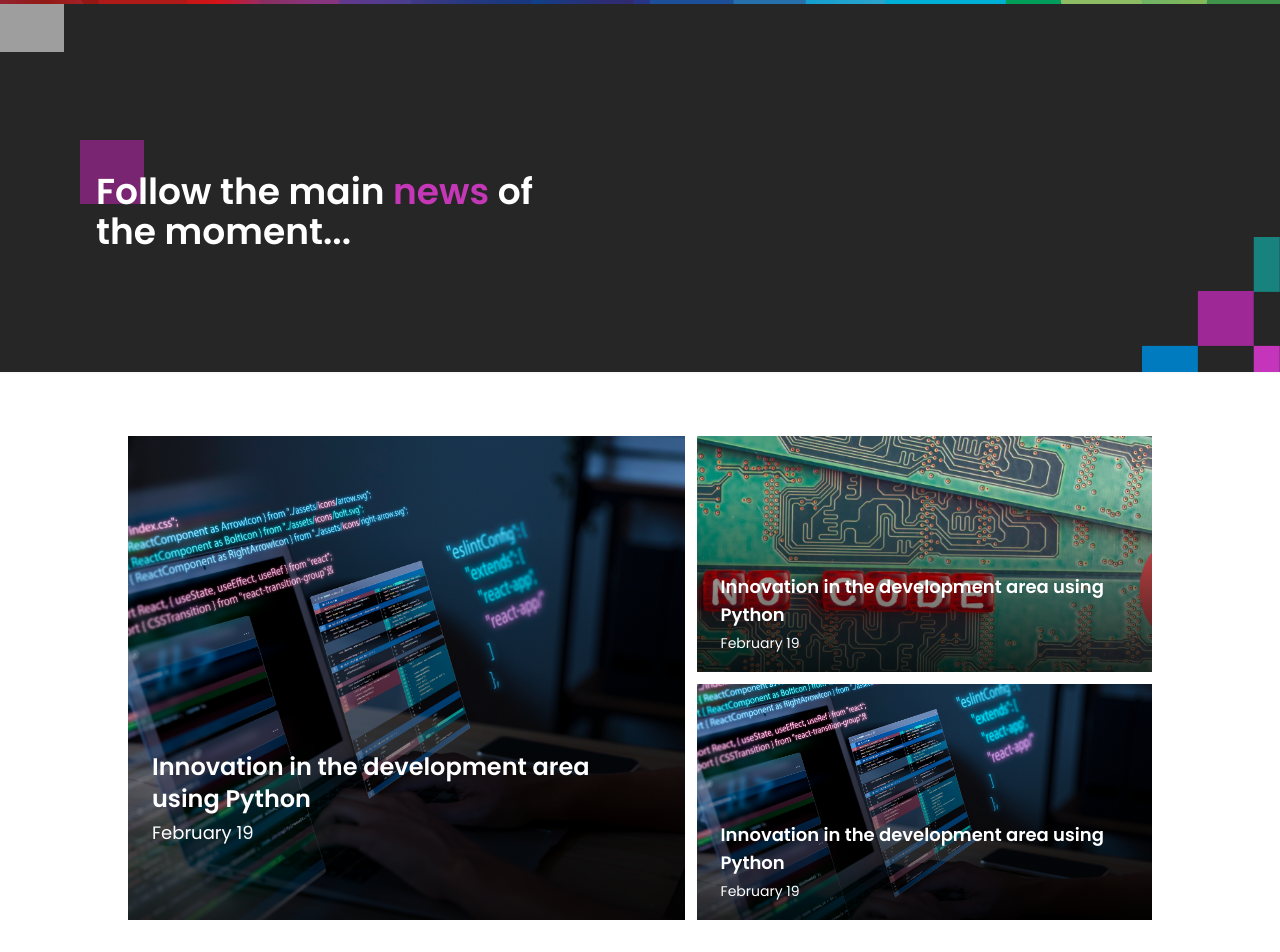
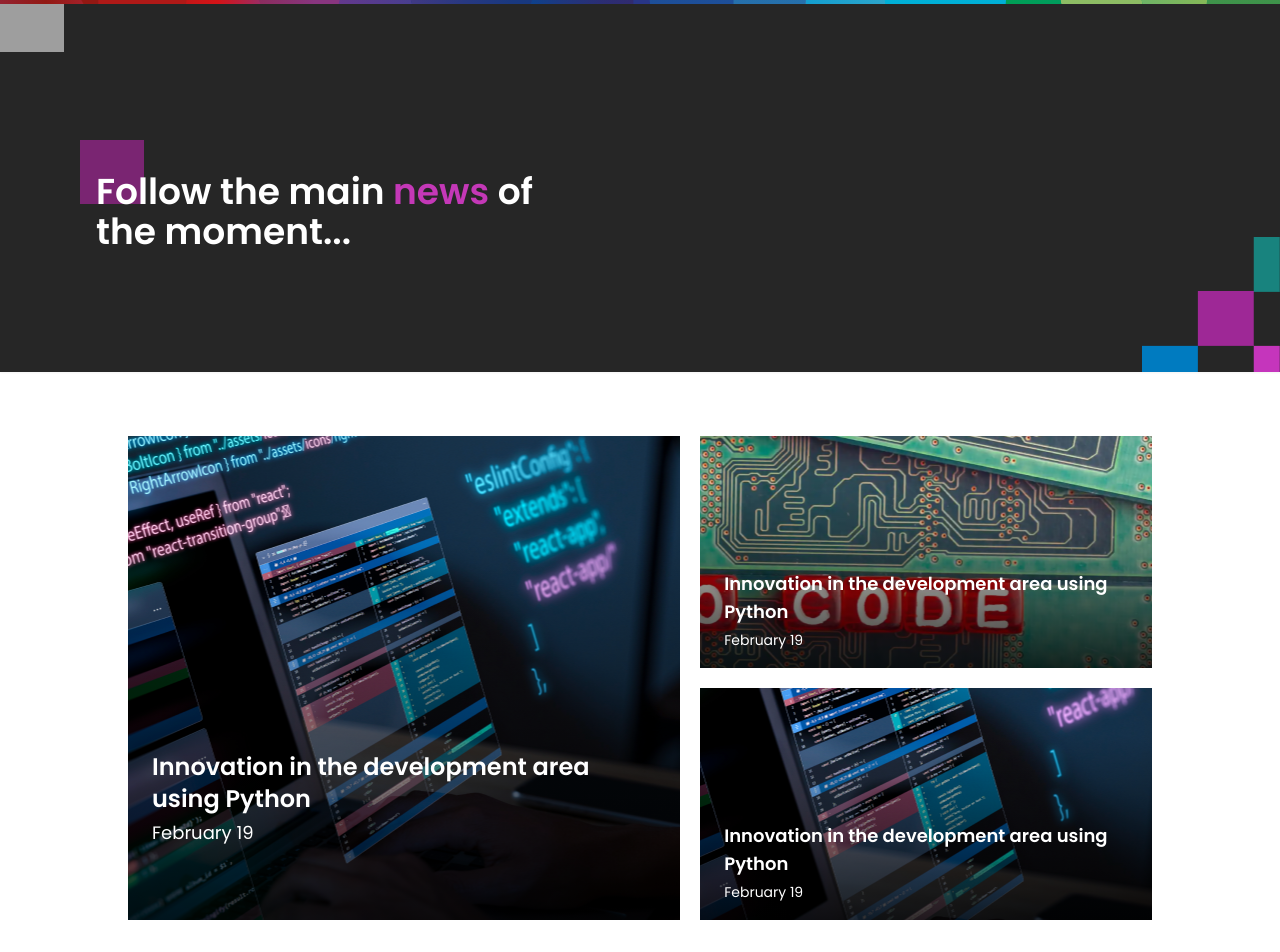
Before and after one commit to BDTechCenter/front-end, a Next.js app: page /home in a window 1280 px wide. Shown: the top 952 px of the page. Built offline with nearby package versions, Linux system fonts and the light colour scheme; grey boxes are pictures that could not be loaded.

Commit message:
feat: animation component

```diff
--- a/src/components/base/home/MainNewsCardHome.tsx
+++ b/src/components/base/home/MainNewsCardHome.tsx
@@ -13,11 +13,11 @@ export default function MainNewsCardHome() {
 				{newsList.length === 0 ? (
 					<ImageError data={newsError} />
 				) : (
-					<div className="flex flex-row w-full h-full gap-3">
+					<div className="flex flex-row w-full h-full gap-5">
 						<div className="w-[55%] h-full">
 							<NewsCardHome data={newsList[0]} orientation={"relative"} />
 						</div>
-						<div className="w-[45%] flex flex-col gap-3 justify-center items-center">
+						<div className="w-[45%] flex flex-col gap-5 justify-center items-center">
 							{newsList?.slice(1).map((newsItem) => (
 								<NewsCardHome data={newsItem} />
 							))}
--- a/src/components/base/home/NewsCardHome.tsx
+++ b/src/components/base/home/NewsCardHome.tsx
@@ -9,7 +9,7 @@ export default function NewsCardHome({ data, orientation }: NewsCardProps) {
 	return (
 		<div
 			style={{ backgroundImage: `url(${data?.img})` }}
-			className="relative h-full w-full bg-cover bg-center"
+			className="relative h-full w-full cursor-pointer bg-center scale-100 transition-all duration-500 hover:scale-105"
 		>
 			<div className="absolute bottom-0 flex text-left justify-center flex-col w-full h-1/2 p-6 gap-1 2xl:gap-2 z-20">
 				<h1
```
